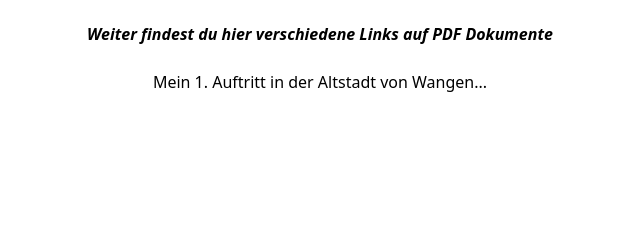
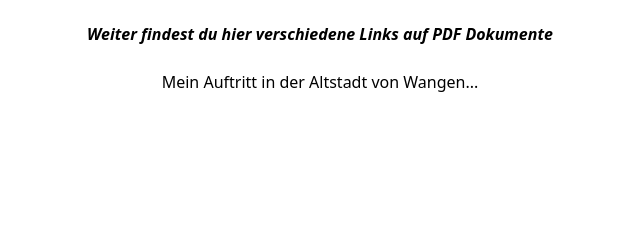
Before and after one commit to mocbuh/imaginepeace, a website: page about.html in a window 1280 px wide. Shown: the part 334-574 px from the top of the page, 320-960 px from the left. Drawn offline with nearby package versions, Linux system fonts and the light colour scheme; files that its build step writes are made by us from their sources.

Commit message:
about.html - add link to dropbox PDF file

```diff
--- a/about.html
+++ b/about.html
@@ -33,7 +33,7 @@
 
          <h1 class="text-l italic font-bold pb-6 pt-8">Weiter findest du hier verschiedene Links auf PDF Dokumente</h1>
 
-        <p>Mein 1. Auftritt in der Altstadt von Wangen...</p>
+        <a href="https://www.dropbox.com/s/d794iittdzve9ya/web.imagine_6100.auftritt.in.wangen.pdf?dl=0">Mein Auftritt in der Altstadt von Wangen...</a>
 
       </div>
     </section>
```
